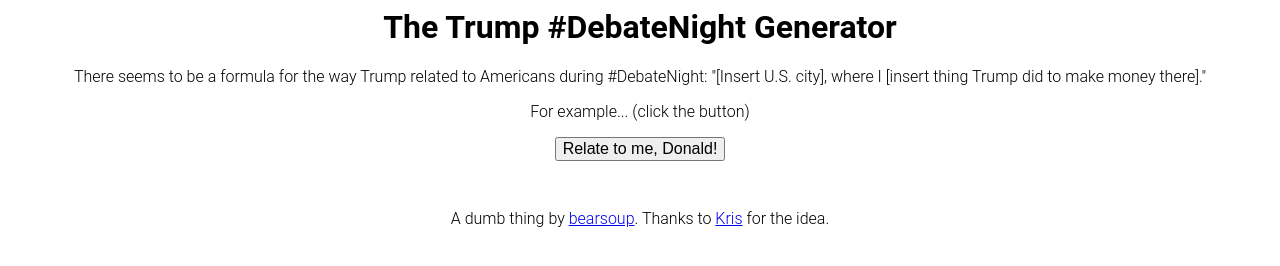
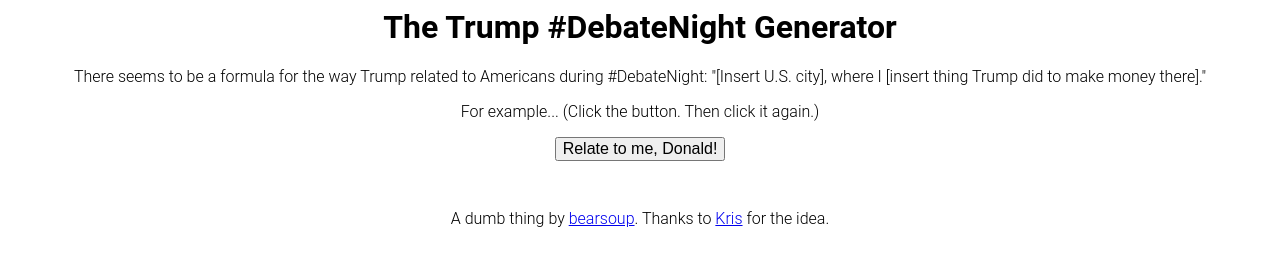
Before and after one commit to bearsoup/bearsoup.github.io, a plain HTML site: page index.html in a window 1280 px wide. Drawn offline with Linux system fonts and the light colour scheme.

Commit message:
Update index.html

```diff
--- a/index.html
+++ b/index.html
@@ -12,7 +12,7 @@
 			</div>
 		</div>
 	<p>There seems to be a formula for the way Trump related to Americans during #DebateNight: "[Insert U.S. city], where I [insert thing Trump did to make money there]."</p>
-	<p> For example... (click the button)</p>
+	<p> For example... (Click the button. Then click it again.)</p>
 	<button class="btn" onclick="genTrump()">Relate to me, Donald!</button>
   <p id="output"></p>
 	<p id="footer">A dumb thing by <a href="http://www.simonboas.com">bearsoup</a>. Thanks to <a href="http://www.krisblackmore.com">Kris</a> for the idea.</p>
```
